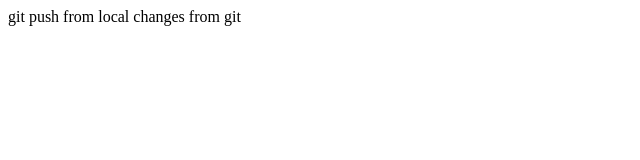
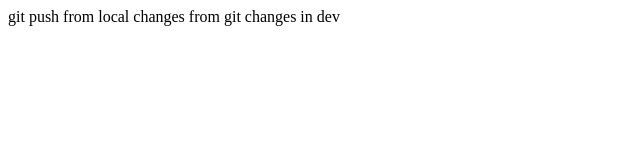
Before and after one commit to zeusanx/sample, a plain HTML site: page index.html in a window 1280 px wide. Shown: the whole page, without its empty margins (0-640 px from the left). Drawn offline with Linux system fonts and the light colour scheme.

Commit message:
changes from dev

```diff
--- a/index.html
+++ b/index.html
@@ -8,5 +8,6 @@
 <body>
     git push from local
     changes from git
+    changes in dev
 </body>
 </html>
```
